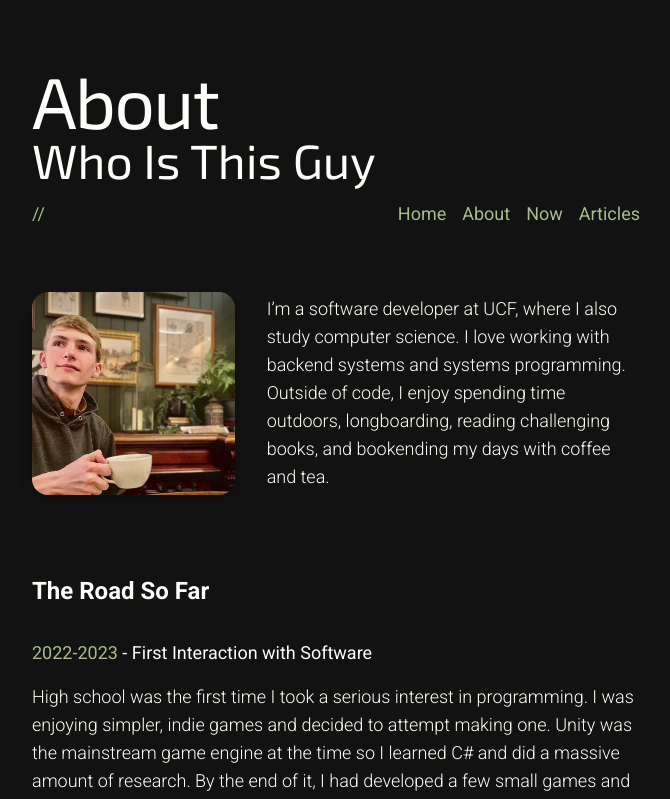
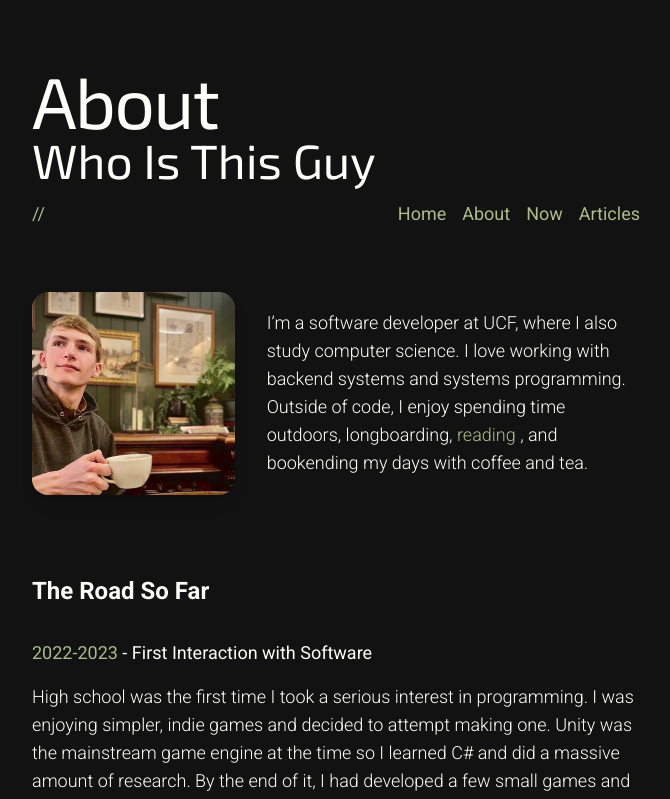
Before and after one commit to lucasmcclean/portfolio, a SvelteKit app: page /about in a window 1280 px wide. Shown: the top 799 px of the page, without its empty margins (304-974 px from the left). Built offline with nearby package versions, Linux system fonts and the light colour scheme; a web font is replaced by a local one.

Commit message:
feat(reading): add to sitemap, about, now

```diff
--- a/src/routes/about/+page.svelte
+++ b/src/routes/about/+page.svelte
@@ -34,7 +34,8 @@
 			<p class="max-w-md font-light">
 				I’m a software developer at UCF, where I also study computer science. I love working with
 				backend systems and systems programming. Outside of code, I enjoy spending time outdoors,
-				longboarding, reading challenging books, and bookending my days with coffee and tea.
+				longboarding, <Link href="/reading">reading</Link>, and bookending my days with coffee and
+				tea.
 			</p>
 		</div>
 	</section>
--- a/src/routes/now/+page.svelte
+++ b/src/routes/now/+page.svelte
@@ -101,6 +101,9 @@
 			<li>
 				Learning French by reading <cite>Le Petit Prince</cite>.
 			</li>
+			<li>
+				You can see everything I'm reading on my <Link href="/reading">reading list</Link>.
+			</li>
 		</ul>
 	</section>
 
--- a/src/routes/sitemap.xml/+server.ts
+++ b/src/routes/sitemap.xml/+server.ts
@@ -60,6 +60,14 @@ export const GET: RequestHandler = () => {
         <changefreq>yearly</changefreq>
         <priority>0.4</priority>
       </url>
+      <url>
+        <loc>${BASE_URL}/reading</loc>
+        <image:image>
+          <image:loc>${BASE_URL}/portrait.png</image:loc>
+        </image:image>
+        <changefreq>weekly</changefreq>
+        <priority>0.2</priority>
+      </url>
       ${article_urls}
       <url>
         <loc>${BASE_URL}/rss.xml</loc>
```
